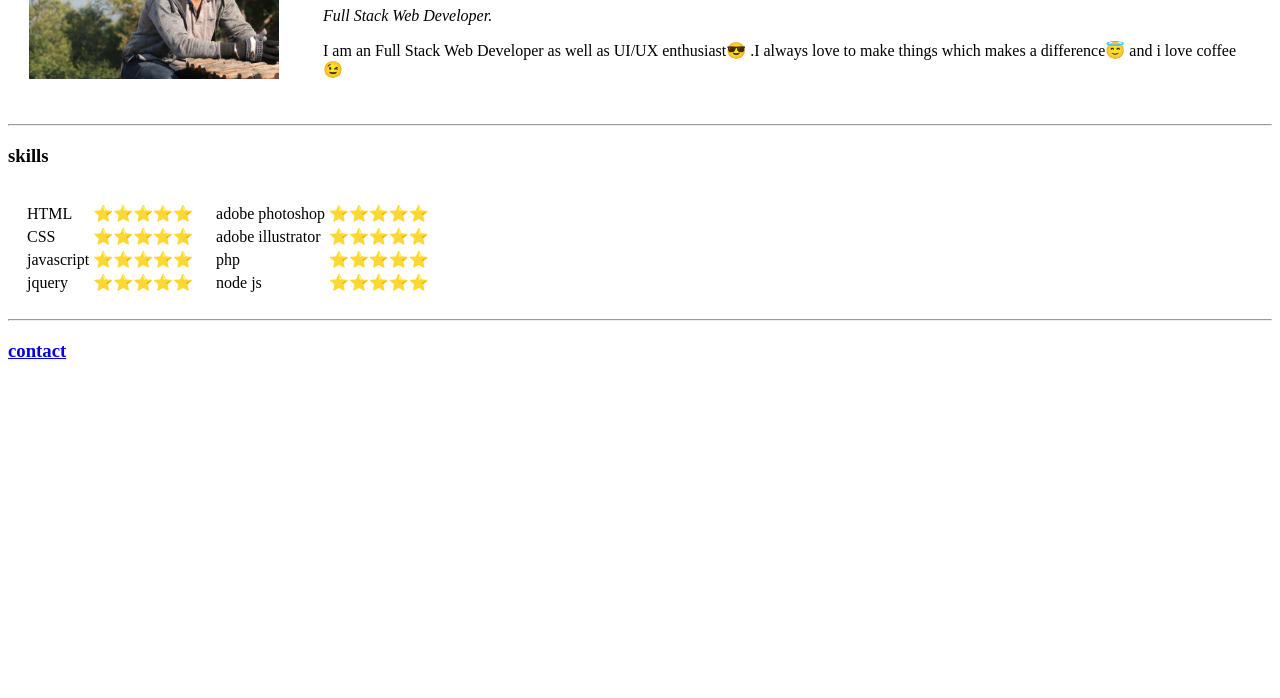
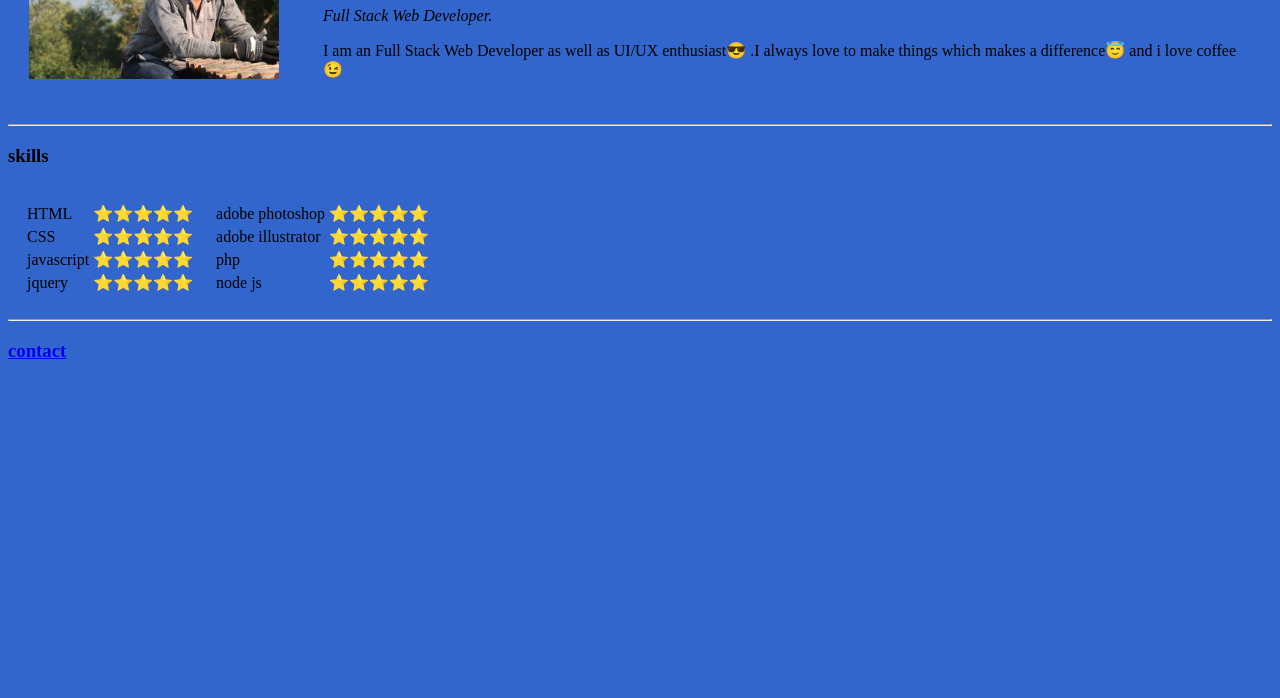
Before and after one commit to prasanth222/cv, a plain HTML site: page index.html in a window 1280 px wide. Shown: the part 102-800 px from the top of the page. Drawn offline with Linux system fonts and the light colour scheme.

Commit message:
Update index.html

```diff
--- a/index.html
+++ b/index.html
@@ -7,7 +7,7 @@
     prasanth's blog</title>
 </head>
 
-<body >
+<body style="background-color:#3366cc;" >
   <table cellspacing="20">
     <tr>
     <!--  <td><img src="images/dp.jpg" width="250" alt="prasanth"> -->
```
